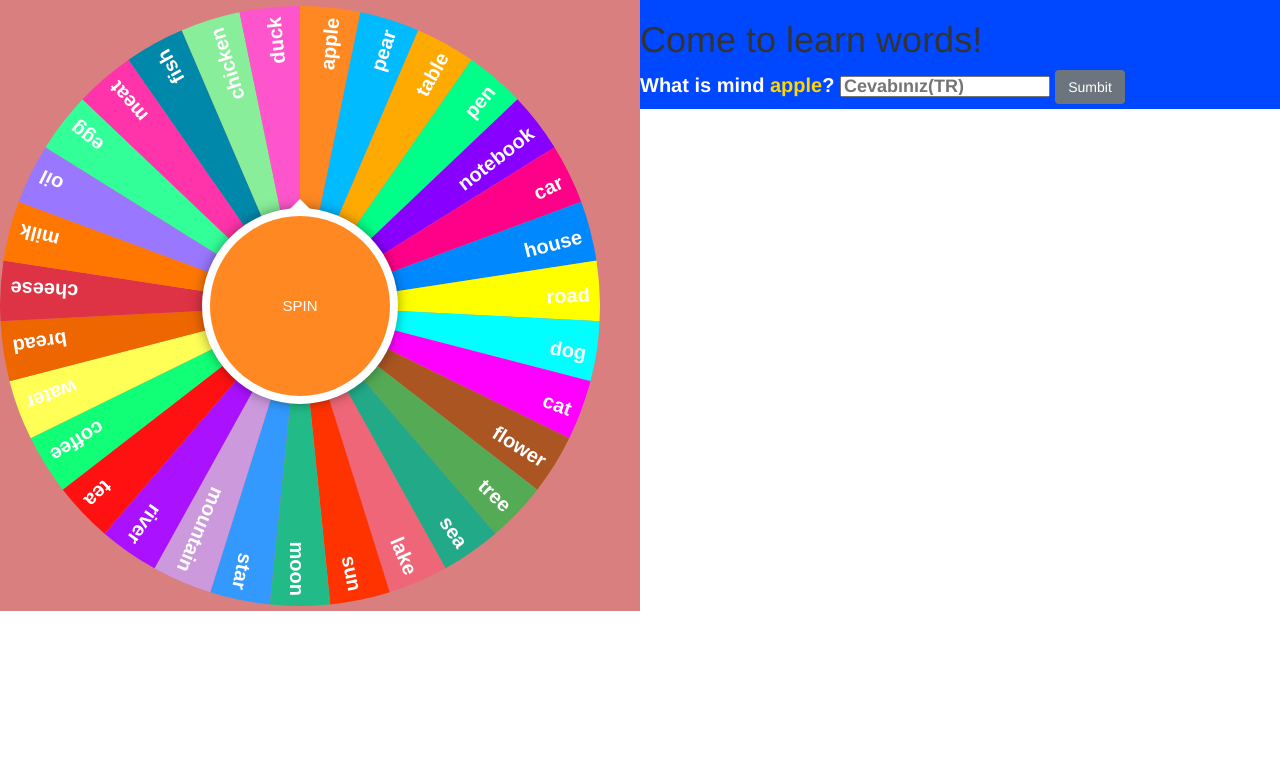
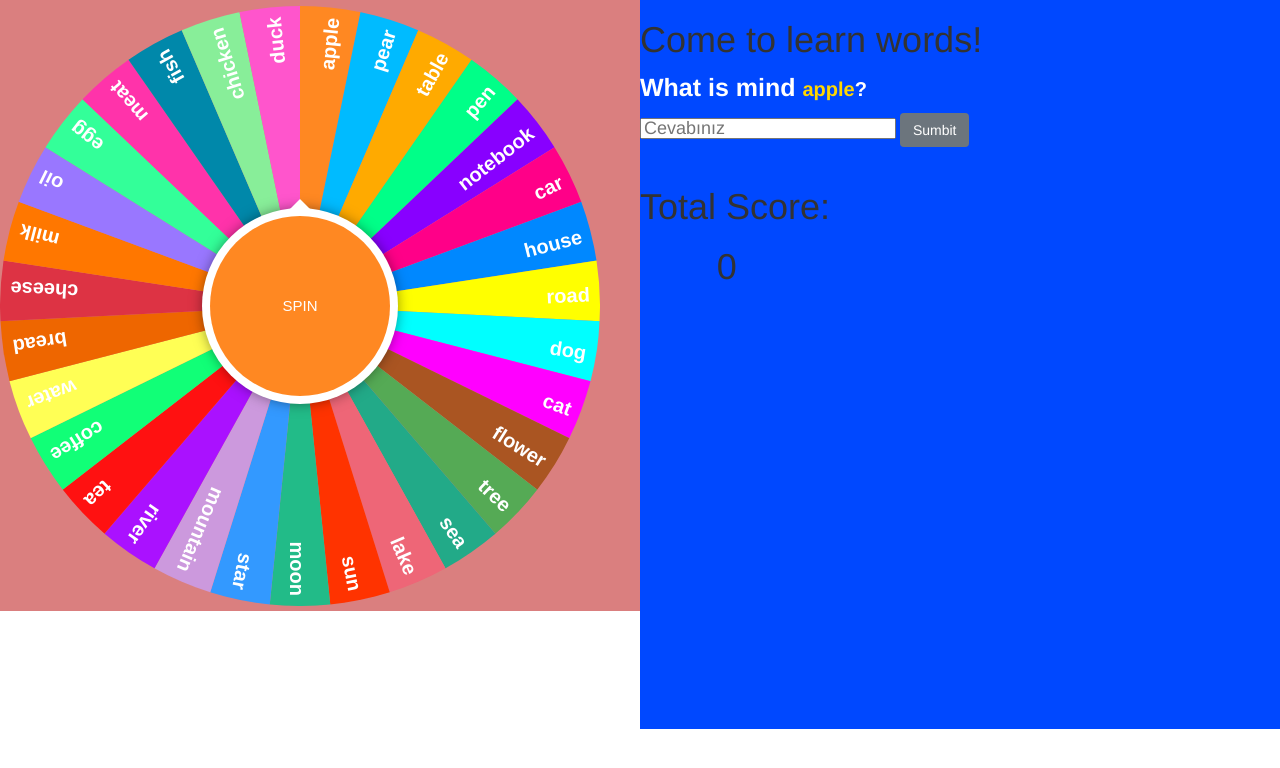
Before and after one commit to alisabourii/EnglishGame, a PHP site: page / in a window 1280 px wide. Shown: the top 768 px of the page. Run offline with PHP 8.4, Linux system fonts and the light colour scheme; the visitor is signed in with stand-in values (Sample User, id 1).

Commit message:
Add files via upload

```diff
--- a/index.php
+++ b/index.php
@@ -81,9 +81,22 @@ $level = $_SESSION['kullanici_adi'];
         </div>
         <div class="panelDiv">
            <h1>Come to learn words!</h1>
-            <label> What is mind  <label id="word" style="color: gold"></label><label>?</label>
-                <input placeholder="Cevabınız(TR)" style="height: 21px; width: 40%; font-size: 18px; color: black" id="answer"  >
+            <div class="smallDiv">
+                <label style="font-size: 25px"> What is mind  <label id="word" style="color: gold"></label><label>?</label>
+            </div>
+
+            <div class="smallDiv">
+                <input placeholder="Cevabınız" style="height: 21px; width: 40%; font-size: 18px; color: black" id="answer"  >
                 <button id="sumbitBtn" style=""  class="btn btn-secondary" onclick="controlTranslate()">Sumbit</button>
+            </div>
+            <br>
+            <div style="height: 542px">
+                <h1>Total Score:</h1>
+                <h1 style="margin-left: 12%" id="score">0</h1>
+            </div>
+
+
+
         </div>
         <script src="app.js"></script>
 </body>
```
